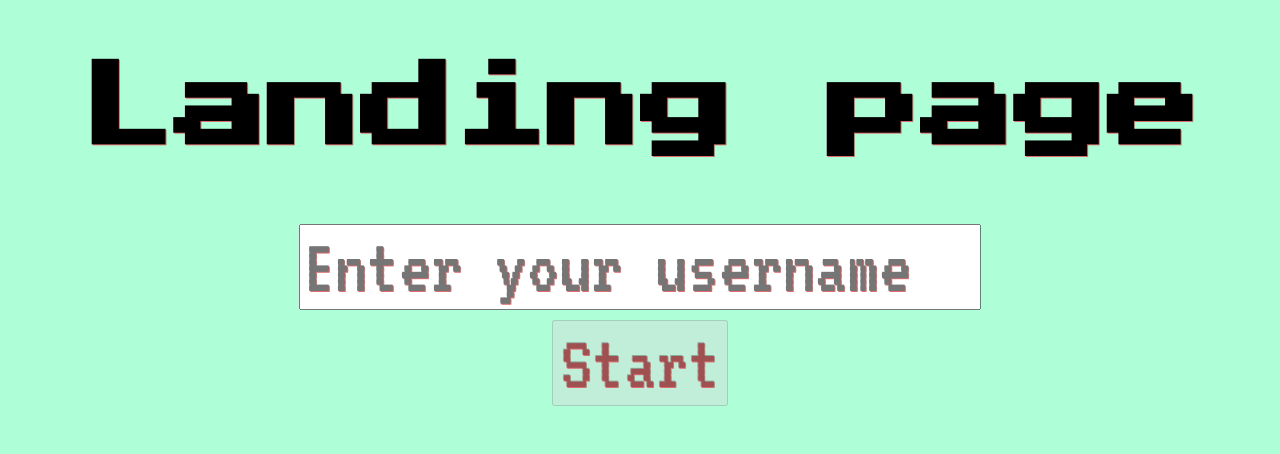
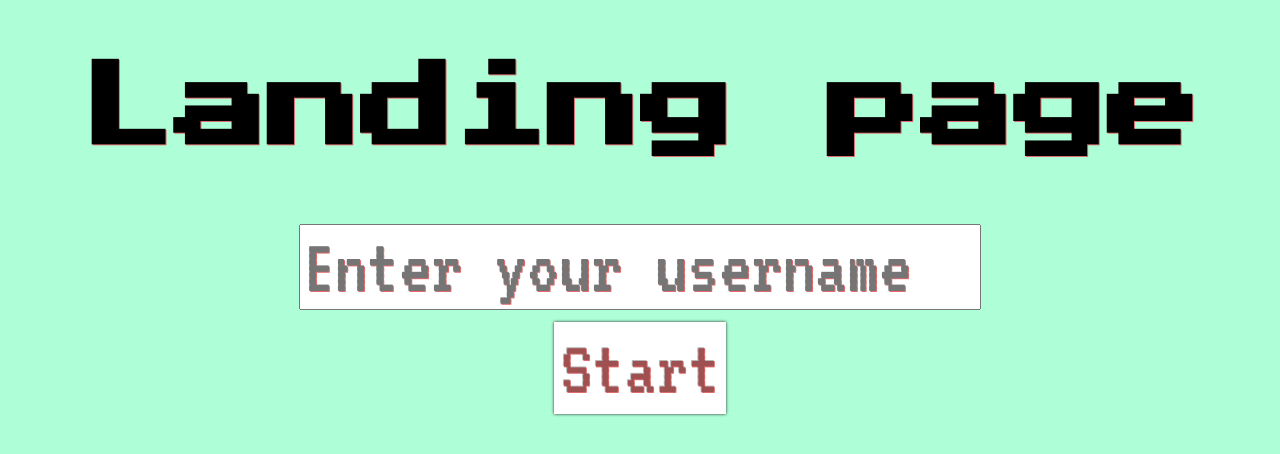
Before and after one commit to DrAvokad/Pokemans-Trainer, an Angular app: page / in a window 1280 px wide. Shown: the top 454 px of the page. Built offline with nearby package versions, Linux system fonts and the light colour scheme.

Commit message:
STYLE: global styling

```diff
--- a/src/styles.css
+++ b/src/styles.css
@@ -13,3 +13,20 @@ body{
   height: 100vh;
   background: #AEFFD8 no-repeat;
 }
+button {
+  background-color: #fff;
+  border: none;
+  margin: 2px;
+  padding: 6px;
+  box-shadow: 0 0 3px 0 rgb(41, 41, 41);
+  cursor: pointer;
+}
+button:hover{
+  background-color: #ddd;
+}
+h1,h2,h3,h4,h5,h6{
+  font-family: var(--font);
+}
+p, div, span, button {
+  font-family: var(--fontSecond);
+}
```
